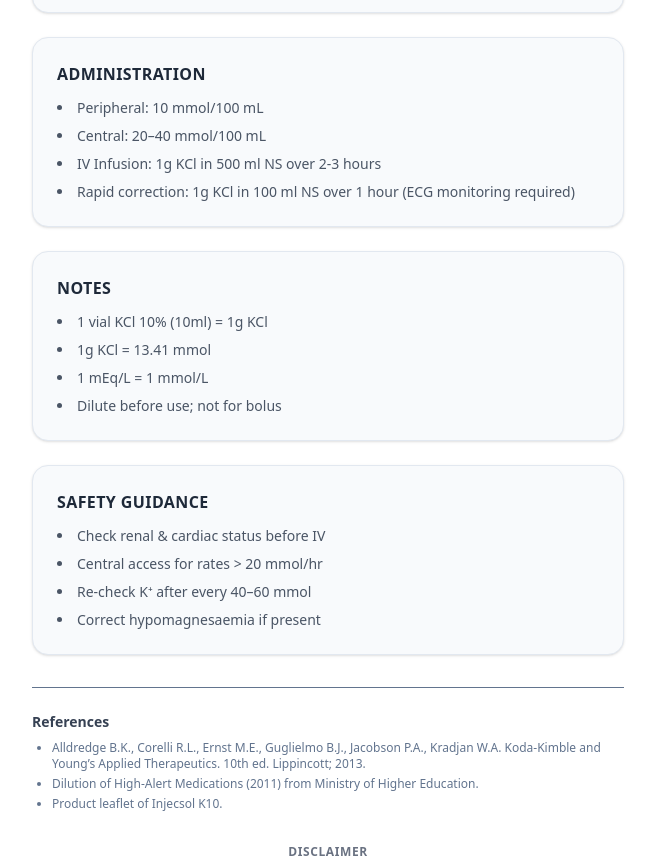
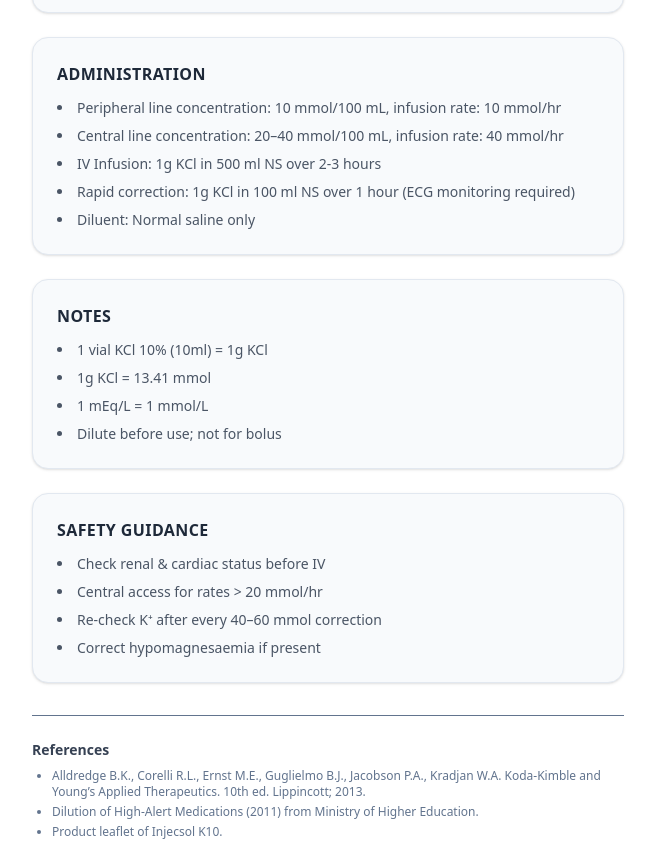
Before and after one commit to Jiahui-hub/tpncalculators, a React (Vite) app: page /calculators/potassium in a window 1280 px wide. Shown: the part 913-1777 px from the top of the page, without its empty margins (312-967 px from the left). Built offline with nearby package versions, Linux system fonts and the light colour scheme.

Commit message:
initial commit

```diff
--- a/src/pages/PotassiumCalculator.tsx
+++ b/src/pages/PotassiumCalculator.tsx
@@ -171,10 +171,11 @@ export default function PotassiumCalculator() {
             } />
             <SectionCard title="Administration" content={
               <ul className="list-disc list-inside space-y-2 text-sm">
-                <li>Peripheral: 10 mmol/100 mL</li>
-                <li>Central: 20–40 mmol/100 mL</li>
+                <li>Peripheral line concentration: 10 mmol/100 mL, infusion rate: 10 mmol/hr</li>
+                <li>Central line concentration: 20–40 mmol/100 mL, infusion rate: 40 mmol/hr</li>
                 <li>IV Infusion: 1g KCl in 500 ml NS over 2-3 hours</li>
                 <li>Rapid correction: 1g KCl in 100 ml NS over 1 hour (ECG monitoring required)</li>
+                <li>Diluent: Normal saline only</li>
               </ul>
             } />
             <SectionCard title="Notes" content={
@@ -189,7 +190,7 @@ export default function PotassiumCalculator() {
               <ul className="list-disc list-inside space-y-2 text-sm">
                 <li>Check renal & cardiac status before IV</li>
                 <li>Central access for rates &gt; 20 mmol/hr</li>
-                <li>Re-check K⁺ after every 40–60 mmol</li>
+                <li>Re-check K⁺ after every 40–60 mmol correction</li>
                 <li>Correct hypomagnesaemia if present</li>
               </ul>
             } />
```
